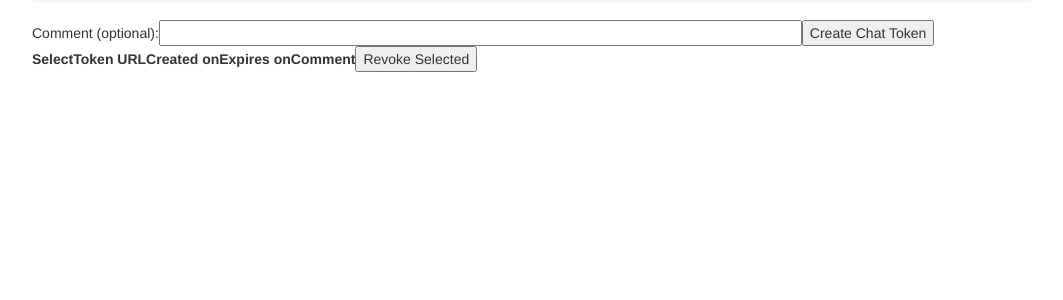
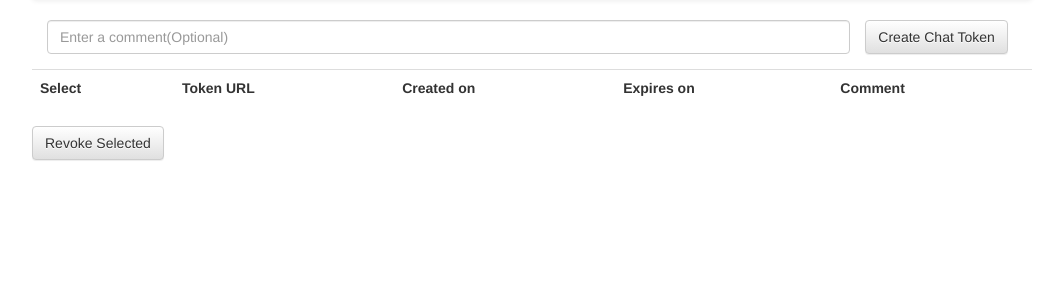
Before and after one commit to SheriefAlaa/pups, a Django app: template pups_project/webchat/templates/tokens.html in a window 1280 px wide. Shown: the part 52-352 px from the top of the page, without its empty margins (108-1171 px from the left). Run offline with Django 3.2, Linux system fonts and the light colour scheme; the template is opened without the code that fills it, so the values that code supplies are empty; parts of the project's set-up code (start-up, migrations or seed data) failed here and were passed over; some libraries are stand-ins or nearby versions.

Commit message:
added some css to the tokens table

```diff
--- a/pups_project/webchat/templates/tokens.html
+++ b/pups_project/webchat/templates/tokens.html
@@ -17,23 +17,25 @@
     {% endfor %}
 {% endif %}
 
+<form role="form" method="post" action="/tokens">
+{% csrf_token %}
+  <div class="form-group col-lg-10">
+      <input name="comment" type="text" size="76" class="form-control" placeholder="Enter a comment(Optional)">
+  </div>
+  <div class="form-group">
+
+      <button name="create_token" type="submit" class="btn btn-default">Create Chat Token</button>
+</div>
+</form>
 <form method="post" action="/tokens">
 {% csrf_token %}
-  <table>
-    <tr>
-      <td>Comment (optional):</td>
-      <td><input name="comment" type="text" size="76" ></td>
-      <td><input name="create_token" type="submit" value="Create Chat Token"></td>
-    </tr>
-  </table>
-  <table>
+  <table  class="table table-hover">
     <tr>
       <td><b>Select</b></td>
       <td><b>Token URL</b></td>
       <td><b>Created on</b></td>
       <td><b>Expires on</b></td>
       <td><b>Comment</b></td>
-      <td><input name="revoke" type="submit"  value="Revoke Selected"></td>
     </tr>
  {% for token in tokens %}
     <tr>
@@ -44,11 +46,7 @@
       <td>{{token.comment}}</td>
     </tr>
  {% endfor %}
- <tr>
-   <td></td>
-   <td></td>
-   <td></td>
- </tr>
   </table>
+ <input name="revoke" type="submit" class="btn btn-default" value="Revoke Selected">
 </form>
 {% endblock content %}
```
Also changed, not shown: pups_project/webchat/templates/prodromus.html (+7 -0 lines).
